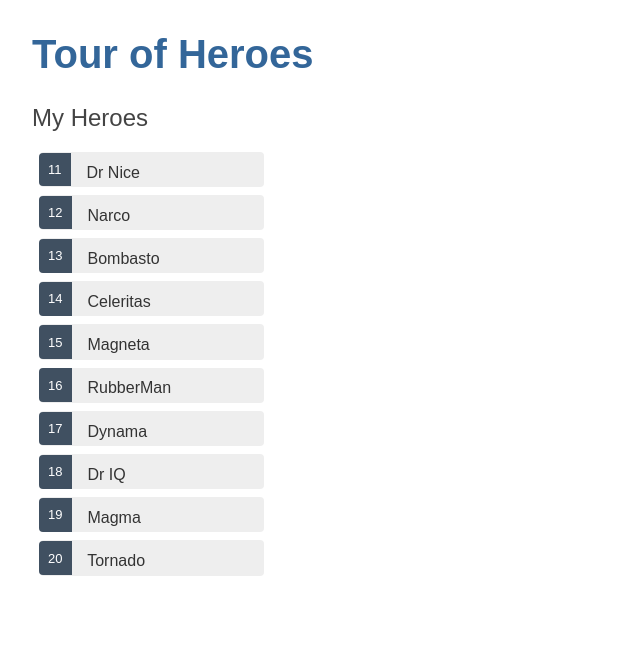
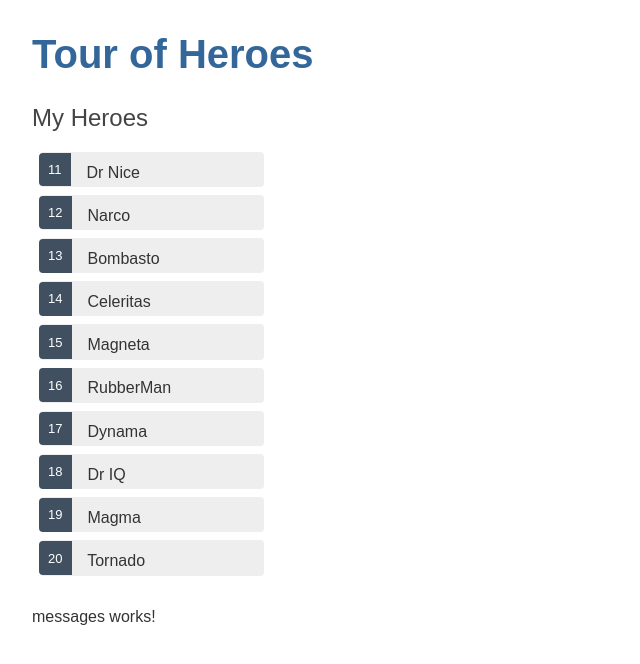
Before and after one commit to ZXinL-CN/angular-tour-of-heroes, an Angular app: page / in a window 1280 px wide. Shown: the top 664 px of the page, without its empty margins (0-640 px from the left). Built offline with nearby package versions, Linux system fonts and the light colour scheme.

Commit message:
feat: add messgages component.

```diff
--- a/src/app/app.component.html
+++ b/src/app/app.component.html
@@ -1,2 +1,3 @@
 <h1>{{title}}</h1>
 <app-heroes></app-heroes>
+<app-messages></app-messages>
--- a/src/app/app.module.ts
+++ b/src/app/app.module.ts
@@ -5,11 +5,13 @@ import { FormsModule } from '@angular/forms'; // <-- NgModel lives here
 import { AppComponent } from './app.component';
 import { HeroesComponent } from './heroes/heroes.component';
 import { HeroDetailComponent } from './hero-detail/hero-detail.component';
+import { MessagesComponent } from './messages/messages.component';
 @NgModule({
   declarations: [
     AppComponent,
     HeroesComponent,
-    HeroDetailComponent
+    HeroDetailComponent,
+    MessagesComponent
   ],
   imports: [
     BrowserModule,
--- /dev/null
+++ b/src/app/messages/messages.component.html
@@ -0,0 +1 @@
+<p>messages works!</p>
--- /dev/null
+++ b/src/app/messages/messages.component.ts
@@ -0,0 +1,15 @@
+import { Component, OnInit } from '@angular/core';
+
+@Component({
+  selector: 'app-messages',
+  templateUrl: './messages.component.html',
+  styleUrls: ['./messages.component.css']
+})
+export class MessagesComponent implements OnInit {
+
+  constructor() { }
+
+  ngOnInit(): void {
+  }
+
+}
```
Also changed, not shown: src/app/messages/messages.component.css (added), 1 other file (tests, documents, lock files or other folders).
